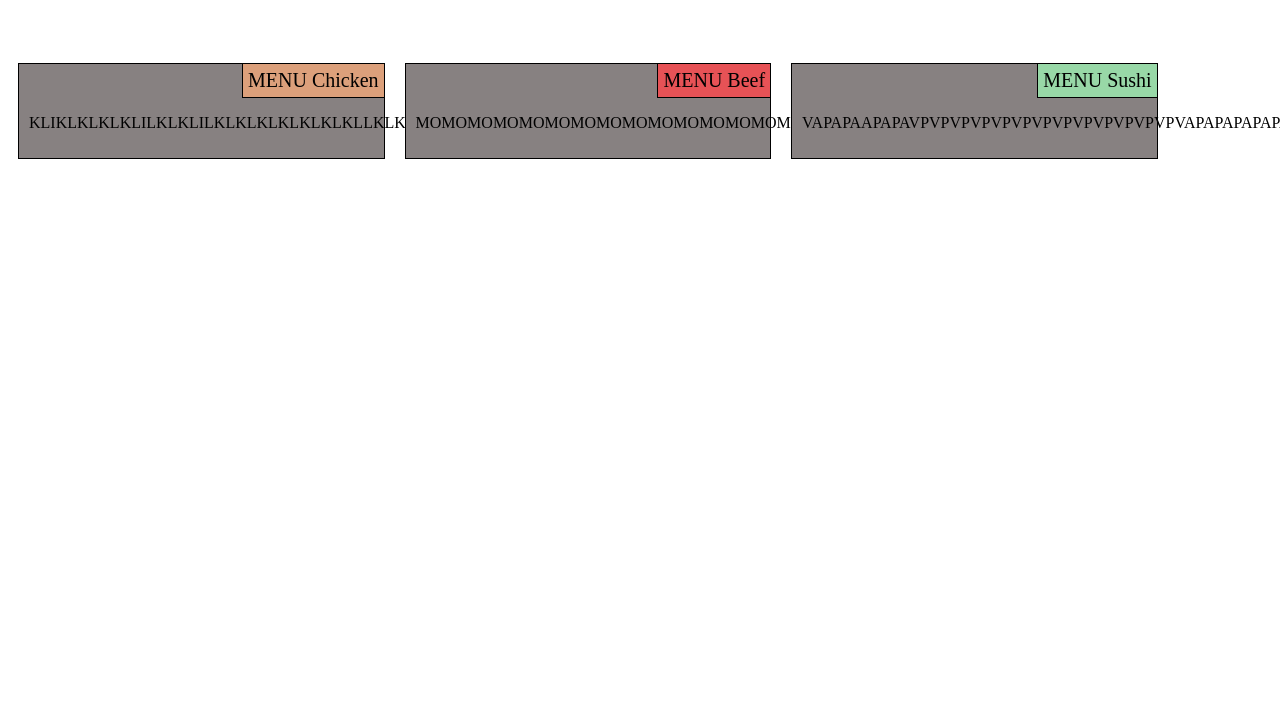
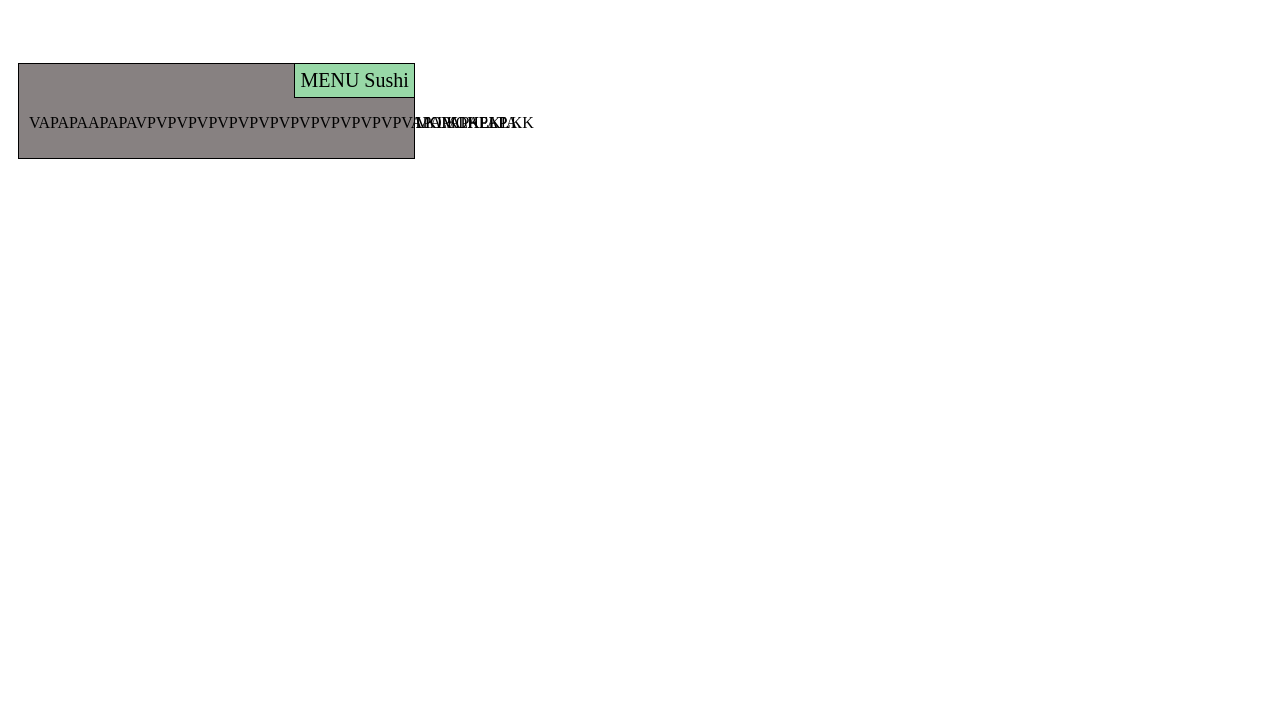
Before and after one commit to rblistik/module2, a plain HTML site: page index.html in a window 1280 px wide. Shown: the part 77-800 px from the top of the page. Drawn offline with Linux system fonts and the light colour scheme.

Commit message:
Update style.css

```diff
--- a/style.css
+++ b/style.css
@@ -14,12 +14,12 @@ h1 {
 	font-size: 175%;
 	}
 section {
-	position: relative;
+	position: absolute;
 	margin: 10px;
 	margin-bottom: 20px;
 	padding: 10px;
 	float: left;
-	width: 29%;
+	width: 31%;
 	background-color: #878181;
 	border: 1px solid #000000;
 }
```
